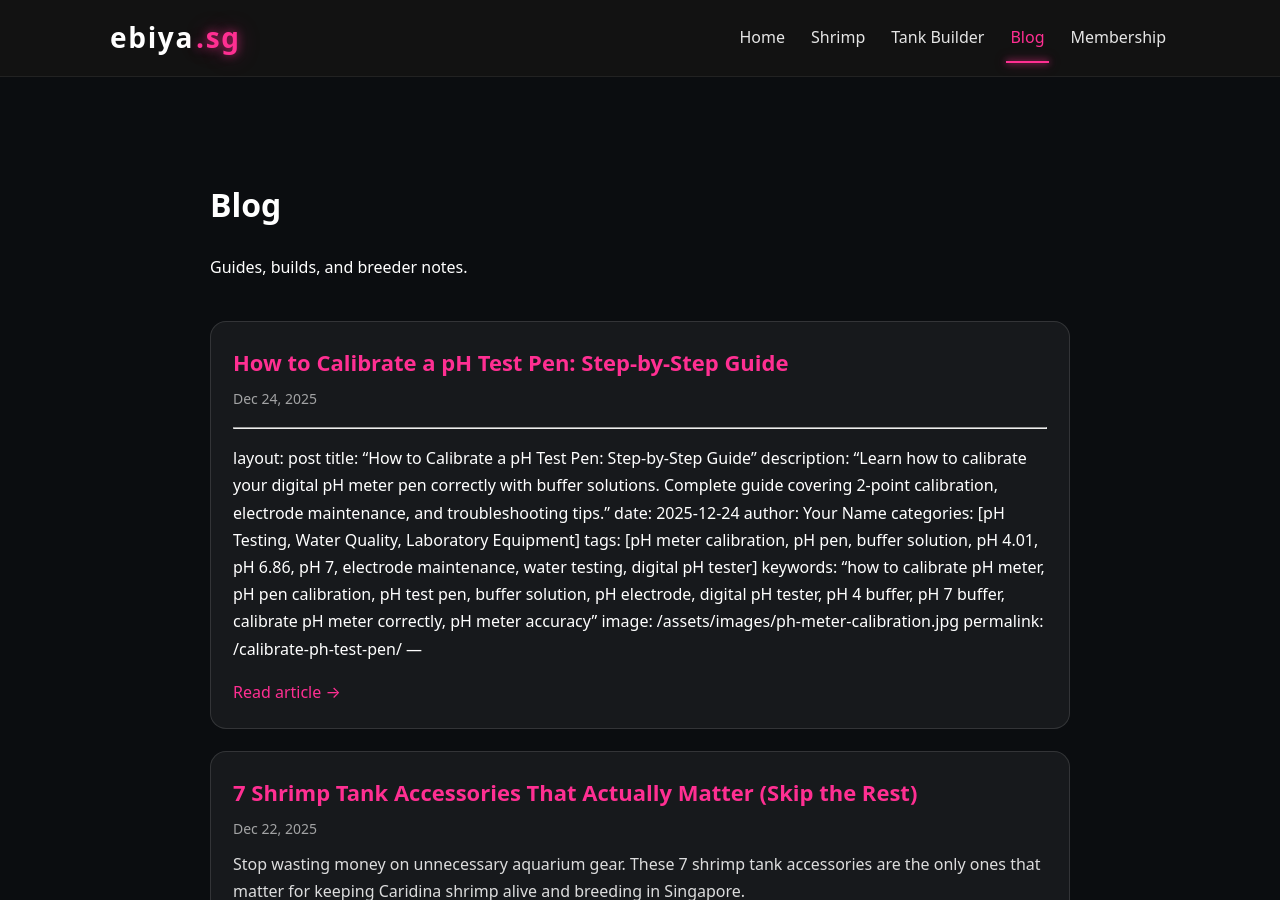
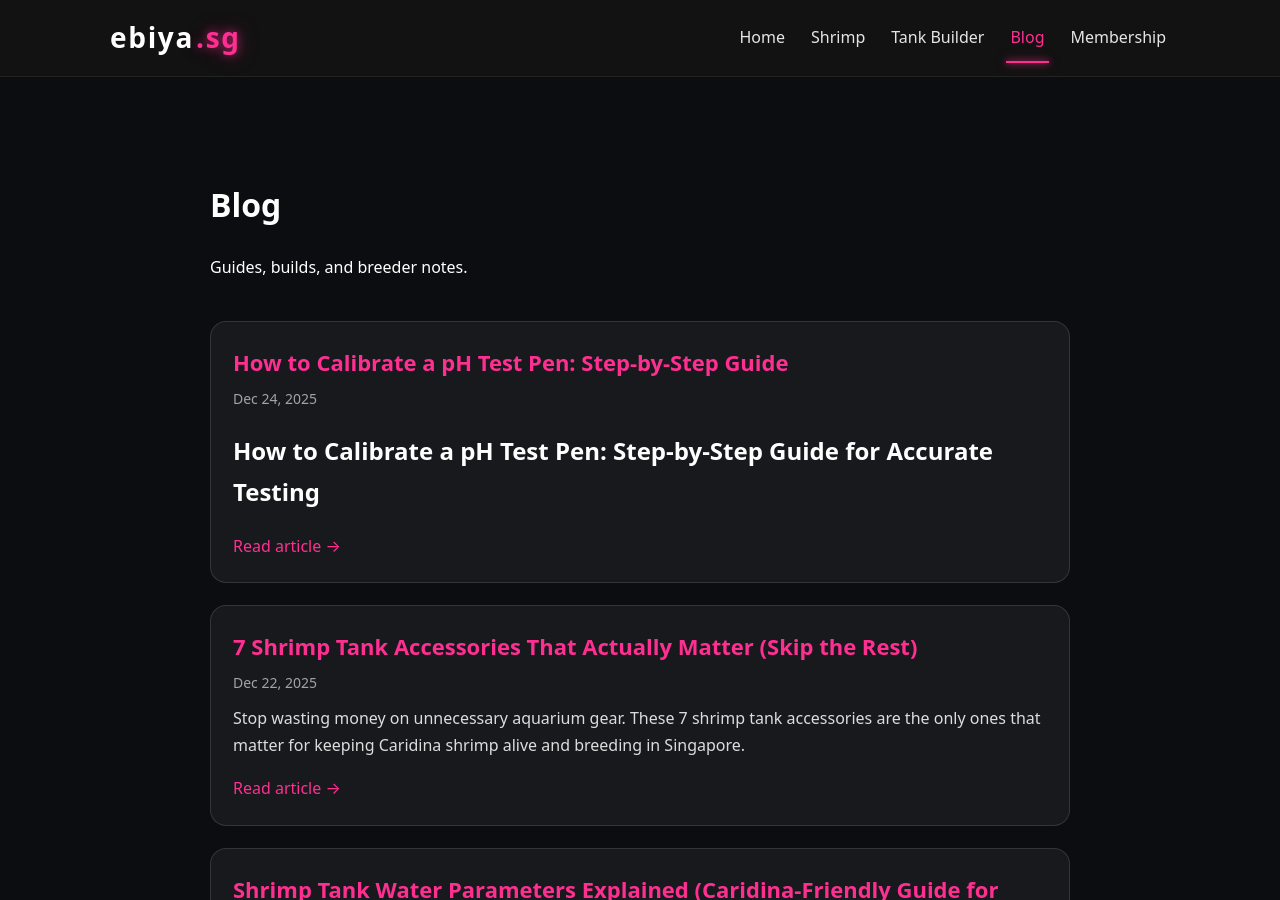
Before and after one commit to m33lucky-benny/ebiya.sg, a Jekyll site: the page built from blog.html, in a window 1280 px wide and 900 px high. Built offline with Jekyll 4.4.1, drawn with Linux system fonts in a browser that asks for light colours.

Commit message:
Update 2025-12-24-calibrate-ph-test-pen.md

```diff
--- a/_posts/2025-12-24-calibrate-ph-test-pen.md
+++ b/_posts/2025-12-24-calibrate-ph-test-pen.md
@@ -4,18 +4,6 @@ title: "How to Calibrate a pH Test Pen: Step-by-Step Guide"
 description: "Learn how to calibrate your digital pH meter pen correctly with buffer solutions. Complete guide covering 2-point calibration, electrode maintenance, and troubleshooting tips."
 date: 2025-12-24
 author: ebiyaSG
-categories: [pH Testing, Water Quality, Laboratory Equipment]
-tags: [pH meter calibration, pH pen, buffer solution, pH 4.01, pH 6.86, pH 7, electrode maintenance, water testing, digital pH tester]
-keywords: "how to calibrate pH meter, pH pen calibration, pH test pen, buffer solution, pH electrode, digital pH tester, pH 4 buffer, pH 7 buffer, calibrate pH meter correctly, pH meter accuracy"
-image: /assets/images/ph-meter-calibration.jpg
-permalink: /calibrate-ph-test-pen/
----
----
-layout: post
-title: "How to Calibrate a pH Test Pen: Step-by-Step Guide"
-description: "Learn how to calibrate your digital pH meter pen correctly with buffer solutions. Complete guide covering 2-point calibration, electrode maintenance, and troubleshooting tips."
-date: 2025-12-24
-author: Your Name
 categories: [pH Testing, Water Quality, Laboratory Equipment]
 tags: [pH meter calibration, pH pen, buffer solution, pH 4.01, pH 6.86, pH 7, electrode maintenance, water testing, digital pH tester]
 keywords: "how to calibrate pH meter, pH pen calibration, pH test pen, buffer solution, pH electrode, digital pH tester, pH 4 buffer, pH 7 buffer, calibrate pH meter correctly, pH meter accuracy"
@@ -138,6 +126,29 @@ Use two beakers for each buffer solution: one containing pure buffer for calibra
 - **Dimensions:** Approximately 153 × 29 × 16 mm
 - **Weight:** Approximately 52g
 
+## Membership Benefits: Professional Calibration Services
+
+While calibrating your pH pen at home is straightforward, many users prefer professional calibration services to ensure maximum accuracy. Consider joining our membership program for exclusive benefits:
+
+### What's Included in Membership
+
+- **Free pH pen calibration service** - Bring your pH meter for professional calibration anytime
+- **Priority technical support** - Get expert help with troubleshooting and maintenance questions
+- **Discounted buffer solutions** - Save on pH 4.01, 6.86, and 10.01 calibration buffers
+- **Annual electrode inspection** - We check your electrode condition and storage fluid levels
+- **Calibration reminder notifications** - Never miss your recalibration schedule
+- **Extended warranty coverage** - Additional protection for your pH testing equipment
+
+### Why Choose Professional Calibration
+
+Even with the detailed instructions provided in this guide, [professional calibration services](https://atlas-scientific.com/blog/how-to-calibrate-ph-meter/) offer several advantages. Our technicians use laboratory-grade buffer solutions, ensuring your pH pen meets the highest standards. This is particularly valuable for applications requiring very high testing accuracy such as scientific research, pharmaceutical testing, or precision aquaculture where even small pH variations can impact sensitive species like crystal red shrimp.
+
+Professional calibration also includes electrode health assessment - we can detect early signs of electrode degradation that might not be obvious during home calibration. Members receive detailed calibration certificates documenting traceability to international standards, which can be important for regulatory compliance or quality assurance records.
+
+### How to Get Started
+
+Visit our website or contact us to learn more about membership tiers and pricing. Most members find that the free calibration services alone pay for the annual membership fee, especially if you use multiple pH meters or require frequent recalibration due to [intensive electrode use](https://www.horiba.com/sgp/water-quality/support/technical-tips/electrodes/ph-electrode-care-and-maintenance-procedures/).
+
 ## Choosing a pH Pen with Backlit Display
 
 When selecting a pH test pen, consider models with backlit LCD displays for significantly improved readability. A backlit screen makes it much easier to read pH values in various lighting conditions, especially in dim environments like indoor aquariums, greenhouses, or when working outdoors during early morning or evening hours.
```
